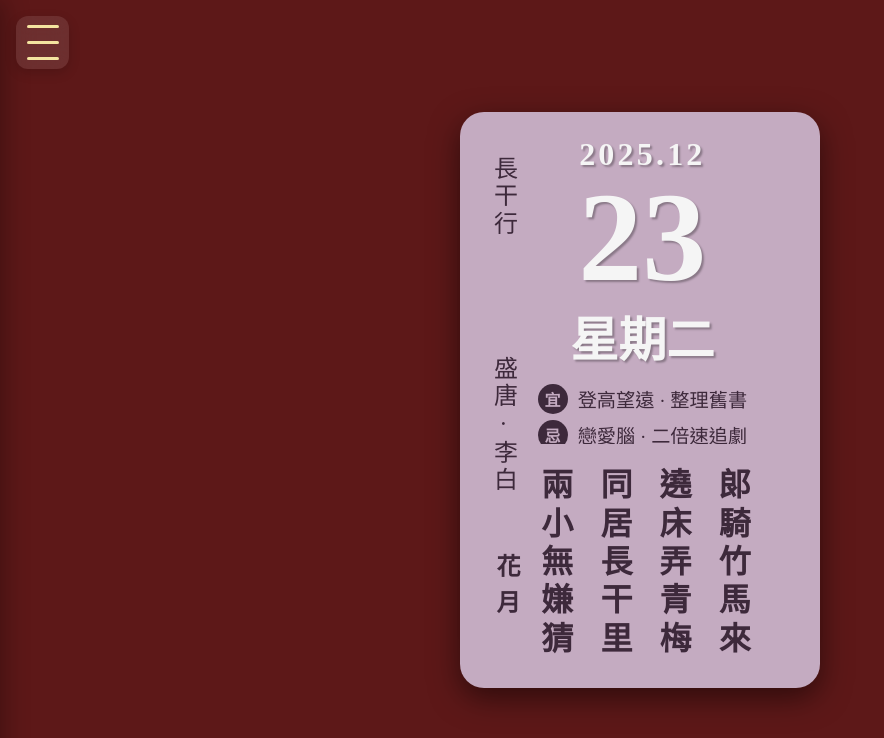
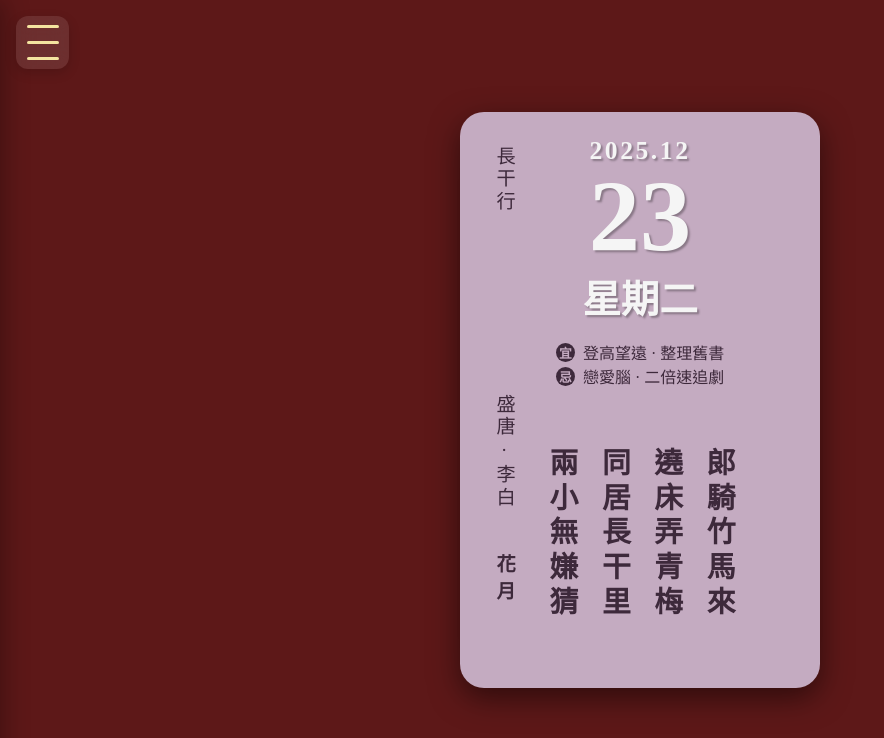
Before and after one commit to weichenglin0215/flower-moon, a plain HTML site: page index.html in a window 1280 px wide. Shown: the whole page, without its empty margins (0-884 px from the left). Drawn offline with Linux system fonts and the light colour scheme.

```diff
--- a/cards.css
+++ b/cards.css
@@ -35,9 +35,9 @@ body {
 #cardContainer {
     position: relative;
     /* 使用固定尺寸单位，不受浏览器缩放影响 */
-    width: 500px;
-    height: 800px;
-    perspective: 800px;
+    width: 400px;
+    height: 640px;
+    perspective: 640px;
 }
 
 /* 卡片樣式 */
@@ -55,10 +55,10 @@ body {
     --main-text-color: hsl(var(--card-hue), 20%, 20%);
     color: var(--main-text-color);
 
-    border-radius: 24px;
+    border-radius: 1rem;
     box-shadow: 0 10px 30px rgba(0, 0, 0, 0.5);
     display: flex;
-    padding: 32px;
+    padding: 1.5rem 1rem;
     transition: transform 0.1s linear, opacity 0.3s ease;
     cursor: grab;
     will-change: transform;
@@ -71,11 +71,11 @@ body {
 /* 三欄布局 */
 .col-left,
 .col-right {
-    flex: 0 0 50px;
+    flex: 0 0 4rem;
     display: flex;
     flex-direction: column;
     justify-content: center;
-    padding: 10px 0;
+    padding: 0.5rem 0;
 }
 
 .col-center {
@@ -83,7 +83,7 @@ body {
     display: flex;
     justify-content: center;
     align-items: center;
-    padding: 0 20px;
+    padding: 0 1rem;
     position: relative;
     overflow: hidden;
 }
@@ -92,7 +92,7 @@ body {
 .vertical-text {
     writing-mode: vertical-rl;
     text-orientation: mixed;
-    letter-spacing: 0.3em;
+    letter-spacing: 0.3rem;
 }
 
 /* 左欄：詩詞元資訊 */
@@ -100,7 +100,7 @@ body {
     writing-mode: vertical-rl;
     display: flex;
     flex-direction: row;
-    gap: 20px;
+    gap: 1rem;
     align-items: center;
     justify-content: center;
     height: 100%;
@@ -108,15 +108,15 @@ body {
 }
 
 .poem-title {
-    font-size: 1.5rem;
+    font-size: 1.2rem;
     /*font-weight: bold;*/
-    letter-spacing: 0.3em;
+    letter-spacing: 0.3rem;
 }
 
 .poem-author {
-    font-size: 1.5rem;
+    font-size: 1.2rem;
     opacity: 1;
-    letter-spacing: 0.2em;
+    letter-spacing: 0.2rem;
 }
 
 .poem-title, .poem-author { cursor: pointer; }
@@ -125,15 +125,15 @@ body {
 .poem-content {
     writing-mode: vertical-rl;
     text-orientation: mixed;
-    letter-spacing: 0.3em;
-    font-size: 3.6rem;
+    letter-spacing: 0.8rem;
+    font-size: 2.8rem;
     /*font-weight: bold;*/
-    line-height: 1.4;
+    line-height: 1.6;
     display: flex;
     flex-direction: column;
     align-items: center;
     justify-content: center;
-    gap: 1.5rem;
+    gap: 1rem;
     max-height: 90%;
     /* 水平壓縮 0.8 倍 → 變窄長方形 */
     transform: scaleX(0.8);
@@ -146,7 +146,7 @@ body {
 
 /* 左邊第一句詩往上移半個字高 */
 .poem-line:first-child {
-    transform: translateY(-2.5rem);
+    transform: translateY(-1.8rem);
 }
 
 /* 字符逐漸顯示效果 */
@@ -166,7 +166,7 @@ body {
 /* 花月商標BRAND LOGO */
 .brand-logo {
     writing-mode: vertical-rl;
-    font-size: 1.5rem;
+    font-size: 1.2rem;
     font-weight: bold;
     letter-spacing: 0.5em;
     margin-top: auto;
--- a/style.css
+++ b/style.css
@@ -93,7 +93,7 @@ body {
 .col-right {
     /* 將農曆資訊往下移動 20% */
     padding-top: 20%;
-    font-size: 1.5rem;
+    font-size: 1.2rem;
 }
 
 .col-center {
@@ -121,10 +121,10 @@ body {
 /* 花月商標BRAND LOGO */
 .brand-logo {
     writing-mode: vertical-rl;
-    font-size: 1.5rem;
+    font-size: 1.2rem;
     font-weight: bold;
-    letter-spacing: 0.5em;
-    margin-top: auto;
+    letter-spacing: 0.5rem;
+    margin: auto;
     height: 100%;
     max-height: 100px;
     vertical-align: bottom;
@@ -142,21 +142,21 @@ body {
 }
 
 .year-month {
-    font-size: 2rem;
+    font-size: 1.6rem;
     letter-spacing: 0.1em;
     font-weight: bold;
     margin: 0 0;
 }
 
 .day-number {
-    font-size: 8rem;
+    font-size: 6.4rem;
     line-height: 1;
     font-weight: bold;
     margin: 0 0;
 }
 
 .weekday {
-    font-size: 3rem;
+    font-size: 2.4rem;
     font-weight: bold;
     margin: 0 0;
 }
@@ -167,26 +167,26 @@ body {
     flex-direction: column;
     gap: 0px;
     /*宜忌與上面日期下面詩句的間隔*/
-    margin-top: 10px;
-    margin-bottom: 20px;
+    margin-top: 1rem;
+    margin-bottom: 1rem;
     width: 100%;
     align-items: center;
-    max-width: 400px; /* 限制宽度避免过长 */
-    max-height: 80px; /* 限制高度避免过长 */
+    max-width: 320px; /* 限制宽度避免过长 */
+    max-height: 64px; /* 限制高度避免过长 */
     overflow: hidden; /* 隐藏超出部分 */
 }
 
 .activity {
     display: flex;
     align-items: center;
-    gap: 10px;
+    gap: 0.5rem;
 }
 
 .activity .label {
-    width: 30px;
-    height: 30px;
-    margin-top: 3px;
-    margin-bottom: 3px;
+    width: 1.2rem;
+    height: 1.2rem;
+    margin-top: 0.15rem;
+    margin-bottom: 0.15rem;
     border-radius: 50%;
     /* Use Main Text Color for "outline" or "fill"?
        If limiting colors, maybe just outline.
@@ -204,14 +204,14 @@ body {
     display: flex;
     justify-content: center;
     align-items: center;
-    font-size: 1rem;
+    font-size: 0.8rem;
     font-weight: bold;
 }
 
 .activity .value {
     font-weight: 500;
-    font-size: 1.2rem;
-    max-width: 260px; /* 限制宽度避免过长 */
+    font-size: 1rem;
+    max-width: 200px; /* 限制宽度避免过长 */
     overflow: hidden; /* 隐藏超出部分 */
     text-overflow: ellipsis; /* 超出显示省略号 */
     white-space: nowrap; /* 防止换列 */
@@ -236,21 +236,21 @@ body {
     justify-content: center;
     align-items: center;
     /* Center lines vertically in space */
-    gap: 0.5rem;
+    gap: 0.3rem;
     /* Gap between vertical lines */
     width: 100%;
     position: relative;
     overflow: hidden;
     /* Prevent spill */
-    min-height: 200px;
+    min-height: 160px;
 }
 
 /*下方詩句*/
 .poem-body {
-    font-size: 2.0rem;
+    font-size: 1.8rem;
     font-weight: bold;
     /* Limit height for approx 7 chars + spacing */
-    max-height: 22rem;
+    max-height: 16rem;
     /*line-height 行距*/
     line-height: 1.6;
     /* Tighter character spacing */
@@ -267,11 +267,11 @@ body {
 }
 
 .poem-line {
-    margin: 0 4px;
+    margin: 0 0.2rem;
     /* Reduced spacing between lines (columns) */
     white-space: nowrap; /* 防止竖排文字换列 */
     overflow: hidden; /* 隐藏超出部分 */
-    max-height: 22rem; /* 限制每列的最大高度 */
+    max-height: 16rem; /* 限制每列的最大高度 */
 }
 
 /* 左邊詩名作者名 Metadata Vertical (Left Column) */
@@ -279,27 +279,27 @@ body {
     display: flex;
     flex-direction: row;
     /* T->B in vertical-rl */
-    align-items: center;
-    justify-content: center;
+    align-items: bottom;
+    justify-content: bottom;
     flex: 1;
     /* Occupy middle space */
     writing-mode: vertical-rl;
     /* Vertical Text */
-    gap: 12px;
-    font-size: 1.5.rem;
+    gap: 0.6rem;
+    font-size: 1.2rem;
     color: var(--main-text-color);
     letter-spacing: 0.2rem;
-    margin: 10px 0;
+    margin: auto;
     height: 100%;
     max-height: 100%; /* 限制在父容器高度内 */
     overflow: hidden; /* 隐藏超出部分 */
 }
 
 .poem-title {
-    font-size: 1.5rem;
+    font-size: 1.2rem;
     opacity: 1;
     height: 100%;
-    max-height: 300px; /* 限制最大高度 */
+    max-height: 240px; /* 限制最大高度 */
     vertical-align: bottom;
     white-space: nowrap; /* 防止换列 */
     overflow: hidden; /* 隐藏超出部分 */
@@ -307,10 +307,11 @@ body {
 }
 
 .poem-author {
-    font-size: 1.5rem;
+    font-size: 1.2rem;
     opacity: 1;
     height: 100%;
-    max-height: 200px;
+    max-height: 160px;
+    vertical-align: bottom;
     white-space: nowrap; /* 防止换列 */
     overflow: hidden; /* 隐藏超出部分 */
     text-overflow: ellipsis; /* 超出显示省略号 */
@@ -324,7 +325,7 @@ body {
 /* Holidays (Left Col) */
 .holidays-container {
     font-weight: bold;
-    font-size: 1.5rem;
+    font-size: 1.2rem;
     writing-mode: vertical-rl;
     /* Adhere to rule 3 */
     color: var(--main-text-color);
```
